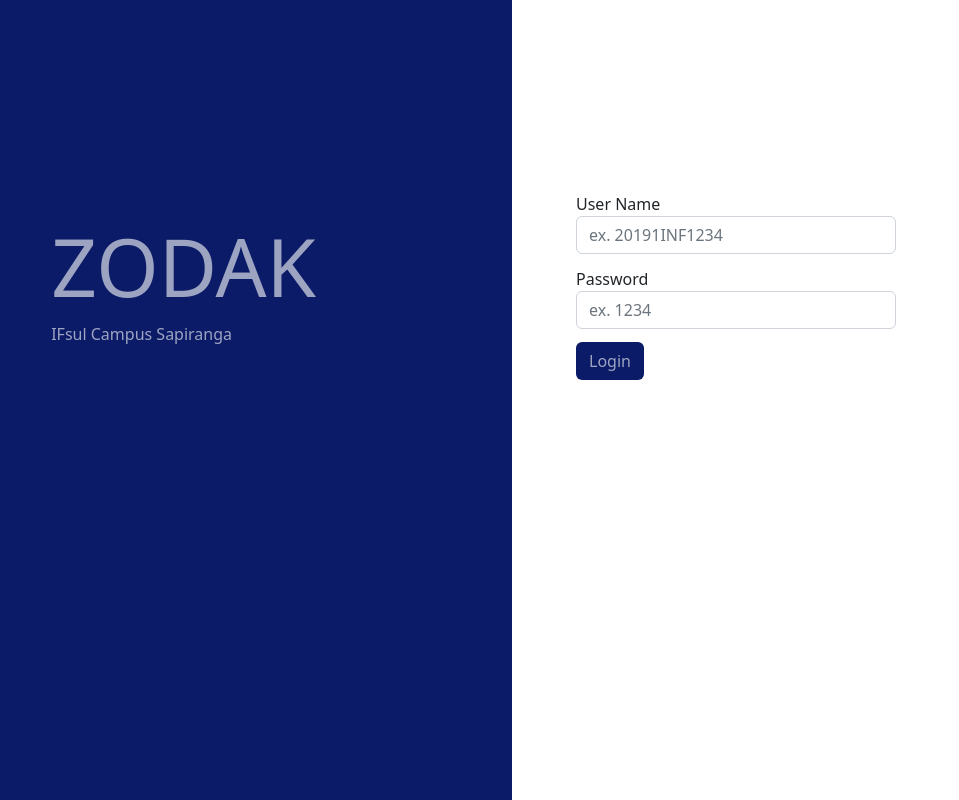
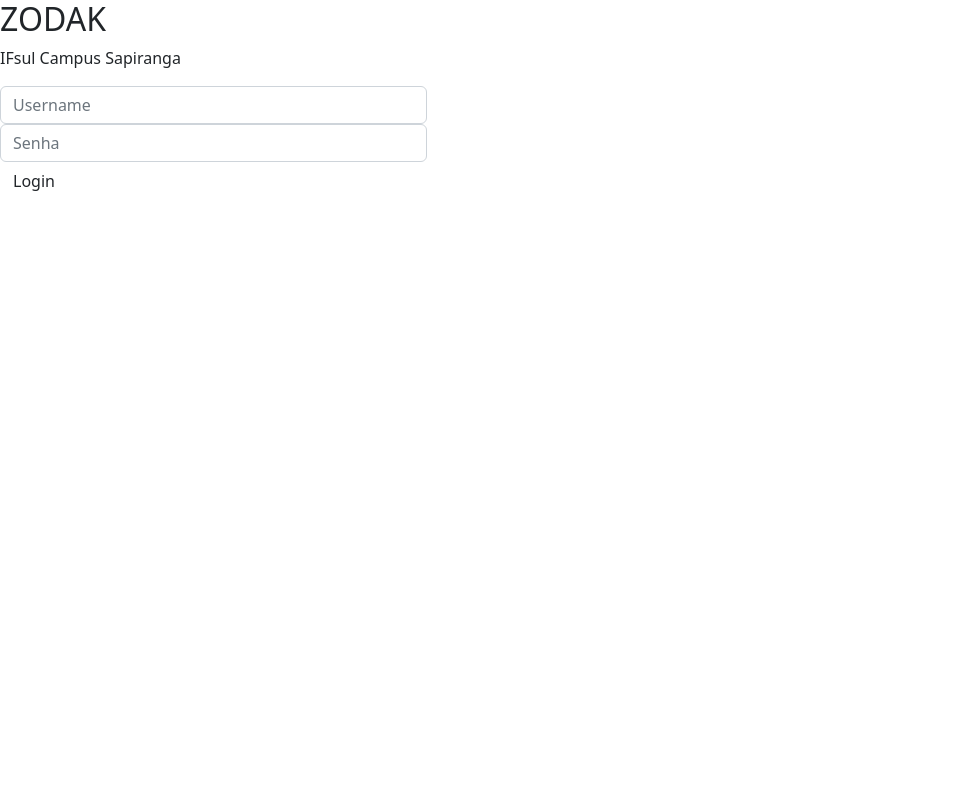
Before and after one commit to benjamin-mauss/zodak, a PHP site: page /login/index.php in a window 1280 px wide. Shown: the whole page, without its empty margins (0-959 px from the left). Run offline with PHP 8.4, Linux system fonts and the light colour scheme.

Commit message:
branch_kellen

```diff
--- a/login/index.css
+++ /dev/null
@@ -1,74 +0,0 @@
-
-.main-head{
-    height: 100%;
-    background: #9da4c2;
-
-  }
-
-  .sidenav {
-    height: 100%;
-    background-color: #0b1b67;
-    overflow-x: hidden;
-    padding-top: 3%;
-  }
-
-
-  .main {
-    padding: 0 5%;
-  }
-
-  @media screen and (max-height: 450px) {
-    .sidenav {padding-top: 2%;}
-  }
-
-  @media screen and (max-width: 450px) {
-
-    .login-form{
-        margin-top: 10%;
-    }
-
-    .register-form{
-        margin-top: 10%;
-    }
-  }
-
-  @media screen and (min-width: 768px){
-    .main{
-        margin-left: 40%;
-    }
-
-    .sidenav{
-        width: 40%;
-        position: fixed;
-        z-index: 1;
-        top: 0;
-        left: 0;
-    }
-
-    .login-form{
-        margin-top: 60%;
-    }
-
-  }
-
-
-  .login-main-text{
-    margin-top: 25%;
-    padding: 10%;
-    color: #9da4c2;
-  }
-
-
-  .login-main-text h2{
-    font-size: 5rem;
-    font-weight: 300;
-  }
-
-  .btn-black{
-    background-color: #0b1b67 !important;
-    color: #9da4c2 !important;
-  }
-
-  .form-group {
-      margin: 4% 0;
-  }
--- a/login/index.php
+++ b/login/index.php
@@ -3,32 +3,25 @@
   <meta charset="UTF-8" />
   <title>Zodak</title>
   <meta name="viewport" content="width=device-width, initial-scale=1.0">
-  <link href="index.css" type="text/css" rel="stylesheet">
   <link href="https://cdn.jsdelivr.net/npm/bootstrap@5.2.2/dist/css/bootstrap.min.css" rel="stylesheet" integrity="sha384-Zenh87qX5JnK2Jl0vWa8Ck2rdkQ2Bzep5IDxbcnCeuOxjzrPF/et3URy9Bv1WTRi" crossorigin="anonymous">
-
+  <link href="../css/login.css" rel="stylesheet">
 </head>
 <body id="bodyclass">
-   <div class="sidenav">
+<div class="main">
       <div class="login-main-text">
          <h2>ZODAK</h2>
          <p>IFsul Campus Sapiranga</p>
       </div>
-   </div>
-   <div class="main">
-      <div class="col-md-6">
-         <div class="login-form">
+      <div class="col-md-4 login-form">
             <form method="post" action="/v1/login/auth.php">
                <div class="form-group">
-                  <label for="login">User Name</label>
-                  <input id="login" class="form-control" name="login" required="required" type="text" placeholder="ex. 20191INF1234"/>
+                  <input id="login" class="form-control" name="login" required="required" type="text" placeholder="Username"/>
                </div>
                <div class="form-group">
-                  <label>Password</label>
-                  <input id="senha" name="senha" class="form-control" required="required" type="password" placeholder="ex. 1234"/>
+                  <input id="senha" name="senha" class="form-control" required="required" type="password" placeholder="Senha"/>
                </div>
-               <button type="submit" class="btn btn-black" value="Logar">Login</button>
+               <button type="submit" class="btn" value="Logar">Login</button>
             </form>
-         </div>
       </div>
    </div>
 
```
